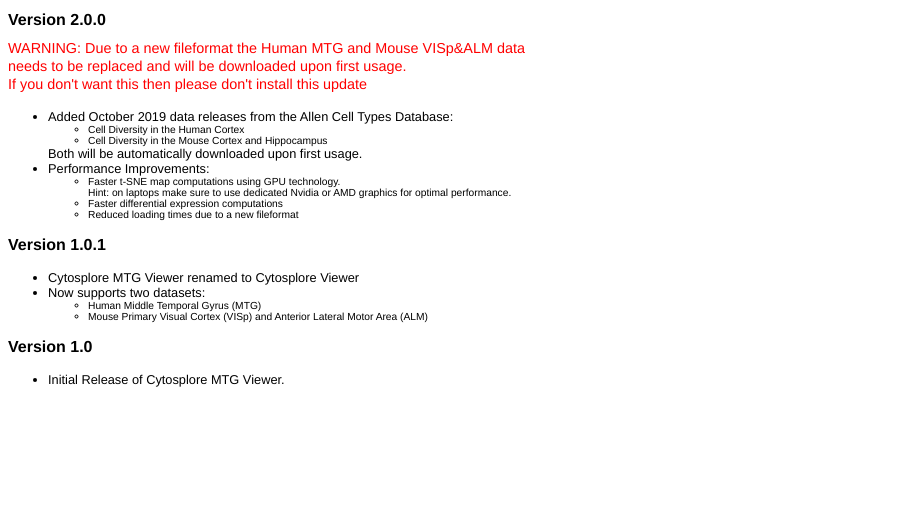
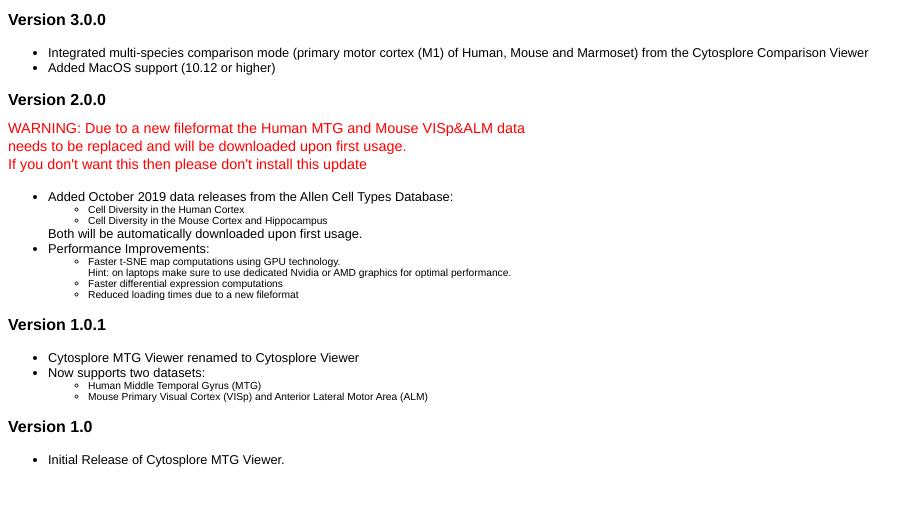
Before and after one commit to Cytosplore/viewer, a Jekyll site: the page appcast/release_notes.html, which Jekyll copies as it is, in a window 1280 px wide. Shown: the top 506 px of the page, without its empty margins (0-924 px from the left). Built offline with Jekyll 4.4.1, drawn with Linux system fonts in a browser that asks for light colours.

Commit message:
updated appcast.xml, release_notes.html and release information for 3.0.0

```diff
--- a/appcast/release_notes.html
+++ b/appcast/release_notes.html
@@ -17,6 +17,15 @@
 <body>
 
     <!------------------------------------------------------------------------------------->
+	<h1>Version 3.0.0 </h1>
+
+
+	<ul>
+		<li> Integrated multi-species comparison mode (primary motor cortex (M1) of Human, Mouse and Marmoset) from the Cytosplore Comparison Viewer
+		</li>
+		<li> Added MacOS support (10.12 or higher)
+		</li>
+	</ul>
 
 	<h1>Version 2.0.0 </h1>
 
```
Also changed, not shown: _posts/2018-06-02-releases.md (+7 -1 lines), appcast/appcast.xml (+13 -0 lines).
